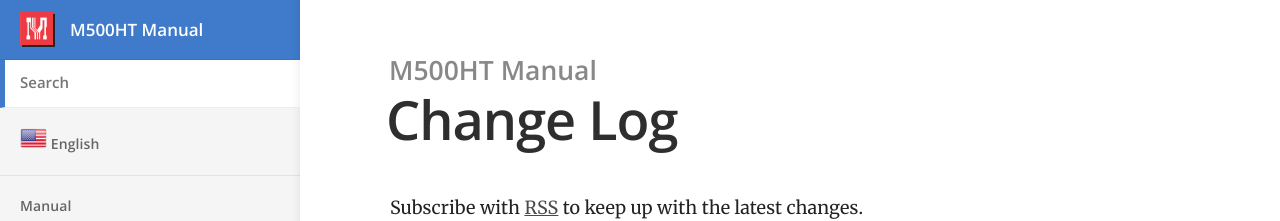
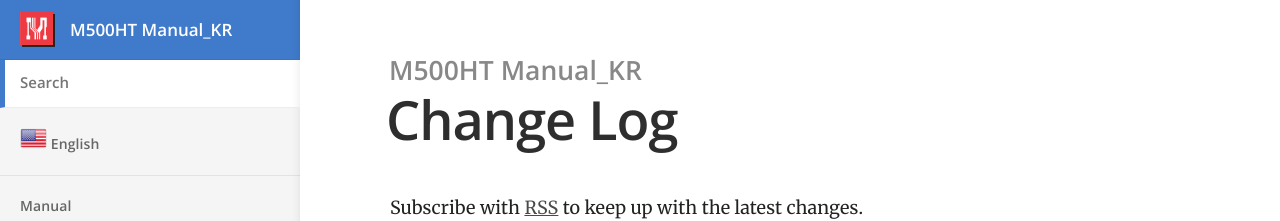
Before and after one commit to lte0609/ht_kr, a Jekyll site: the page built from changelog.html, in a window 1280 px wide. Shown: the top 221 px of the page. Built offline with Jekyll 4.4.1, drawn with Linux system fonts in a browser that asks for light colours.

```diff
--- a/_config.yml
+++ b/_config.yml
@@ -1,7 +1,7 @@
 # ----
 # Site
 
-title: M500HT Manual
+title: M500HT Manual_KR
 url: "https://lte0609.github.io"
 baseurl: "/ht_kr"
 google_analytics_key:
```
